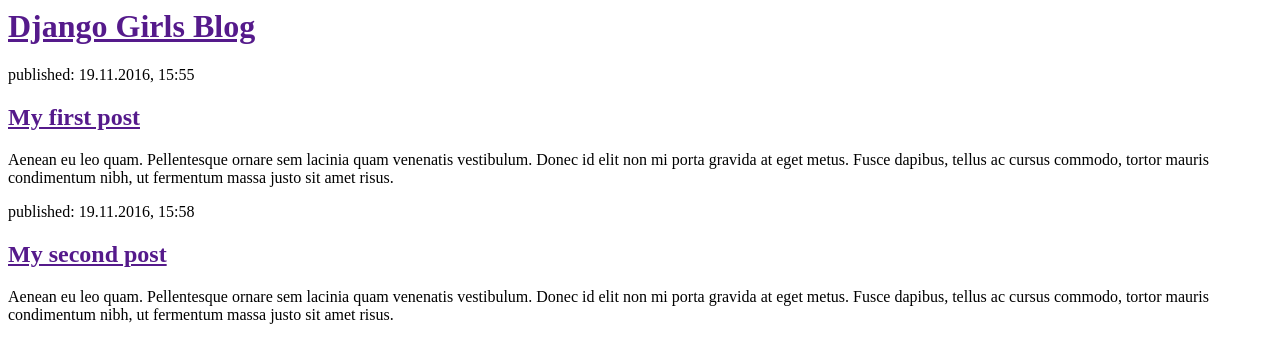
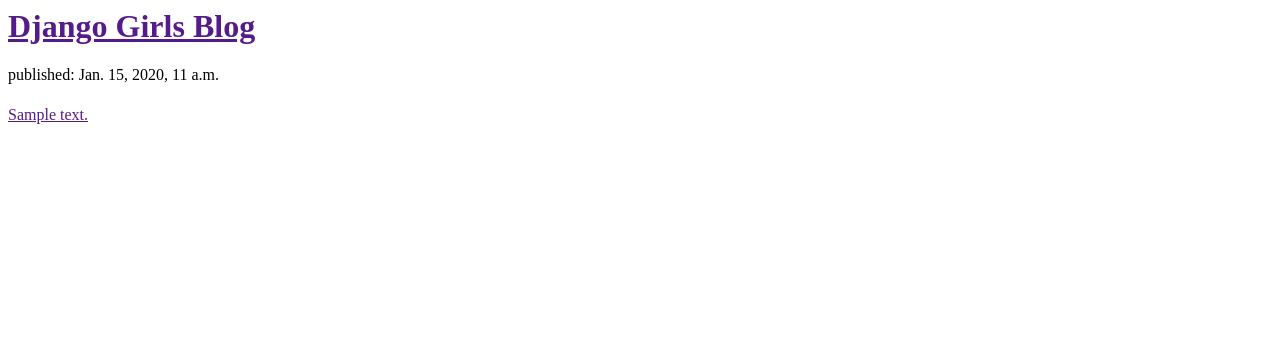
Before and after one commit to GainiZh/my-first-blog, a Django app: template blog/templates/blog/post_list.html in a window 1280 px wide. Shown: the top 363 px of the page. Run offline with Django 3.2, Linux system fonts and the light colour scheme; the template is opened without the code that fills it: values that come from a table or form of the project are taken from there, others are empty; tables that the repository leaves empty hold one stand-in row (values such as "Sample post").

Commit message:
Add Template

```diff
--- a/blog/templates/blog/post_list.html
+++ b/blog/templates/blog/post_list.html
@@ -7,16 +7,12 @@
       <h1><a href="">Django Girls Blog</a></h1>
     </div>
 
+{% for post in posts %}
     <div>
-      <p>published: 19.11.2016, 15:55</p>
-      <h2><a href="">My first post</a></h2>
-      <p>Aenean eu leo quam. Pellentesque ornare sem lacinia quam venenatis vestibulum. Donec id elit non mi porta gravida at eget metus. Fusce dapibus, tellus ac cursus commodo, tortor mauris condimentum nibh, ut fermentum massa justo sit amet risus.</p>
+      <p>published: {{post.published_date}}</p>
+      <h1><a href=""{{post.title}}</a></h1>
+      <p>{{post.text|linebreaksbr}}</p>
     </div>
-
-    <div>
-      <p>published: 19.11.2016, 15:58</p>
-      <h2><a href="">My second post</a></h2>
-      <p>Aenean eu leo quam. Pellentesque ornare sem lacinia quam venenatis vestibulum. Donec id elit non mi porta gravida at eget metus. Fusce dapibus, tellus ac cursus commodo, tortor mauris condimentum nibh, ut fermentum massa justo sit amet risus.</p>
-    </div>
+  {% endfor %}
   </body>
 </html>
```
Also changed, not shown: blog/models.py (+5 -5 lines), blog/views.py (+6 -1 lines).
